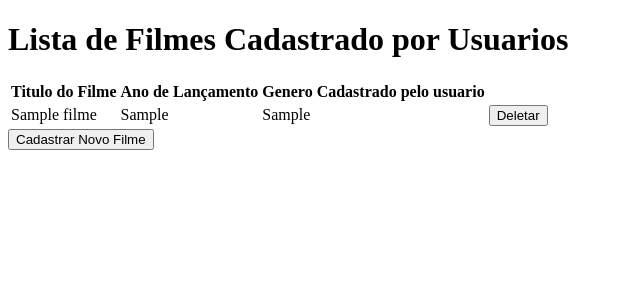
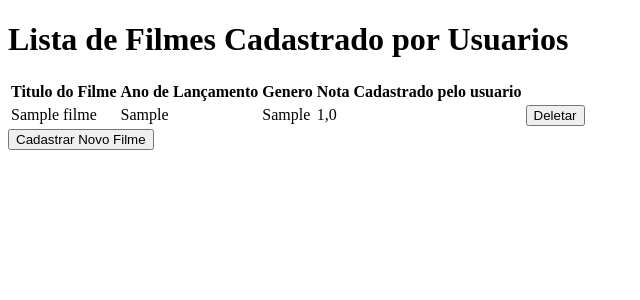
Before and after one commit to Biel3234/wsBackend-Fabrica25.1, a Django app: page /home/listar_filme/ in a window 1280 px wide. Shown: the top 300 px of the page, without its empty margins (0-640 px from the left). Run offline with Django 5.2, Linux system fonts and the light colour scheme; tables that the repository leaves empty hold one stand-in row (values such as "Sample post").

Commit message:
✨ Implementado a funçao de dar notas nos filmes, na hora de cadastrar o filme

```diff
--- a/app_avalia_filmes/forms.py
+++ b/app_avalia_filmes/forms.py
@@ -21,13 +21,15 @@ class FilmeForm(forms.ModelForm):
     class Meta:
         model = Filmes
 
-        fields=['titulo', 'usuario']
+        fields=['titulo', 'usuario', 'nota']
 
         label={
             'titulo': 'Titulo do Filme',
+            'nota': 'Nota de 0 a 10',
             'usuario': 'Usuario',
         }
         widgets={
             'titulo': forms.TextInput(attrs={'class': 'form-control'}),
+            'nota': forms.NumberInput(attrs={'class': 'form-control'}),
             'usuario': forms.TextInput(attrs={'class': 'form-control'}),
         }
--- a/app_avalia_filmes/models.py
+++ b/app_avalia_filmes/models.py
@@ -14,18 +14,9 @@ class Filmes(models.Model):
     titulo = models.CharField(max_length=150)
     genero = models.CharField(max_length=40)
     ano = models.CharField(max_length=4)
+    nota = models.DecimalField(decimal_places=1, max_digits=3)
     usuario = models.ForeignKey(Usuario, on_delete=models.CASCADE, to_field='email_usuario')
+
 
     def __str__(self):
         return f"Filme: {self.titulo}"
-
-
-class Avaliacao(models.Model):
-
-
-    filme = models.ForeignKey(Filmes, on_delete=models.CASCADE)
-    usuario = models.ForeignKey(Usuario, on_delete=models.CASCADE, to_field='email_usuario')
-    avaliacao = models.TextField()
-
-    def __str__(self):
-        return f"{self.filme.titulo}' avaliado pelo usuario {self.usuario.nome_usuario}"
--- a/app_avalia_filmes/templates/lista_filmes.html
+++ b/app_avalia_filmes/templates/lista_filmes.html
@@ -12,6 +12,7 @@
             <th>Titulo do Filme</th>
             <th>Ano de Lançamento</th>
             <th>Genero</th>
+            <th>Nota</th>
             <th>Cadastrado pelo usuario</th>
             <th></th>
 
@@ -21,7 +22,10 @@
             <td>{{ filme.titulo }}</td>
             <td>{{ filme.ano }}</td>
             <td>{{ filme.genero }}</td>
-            <td>{{ filme.usuario.nome_usuario }}
+            <td>{{ filme.nota }} </td>
+            <td>{{ filme.usuario.nome_usuario }} </td>
+
+
 
             <td><a href="{% url 'avaliador:deletar_filme' filme.pk %}"><button>Deletar</button></a></td>
         </tr>
```
Also changed, not shown: app_avalia_filmes/migrations/0002_filmes_nota_alter_filmes_ano_delete_avaliacao.py (added), app_avalia_filmes/migrations/0003_alter_filmes_ano.py (added).
